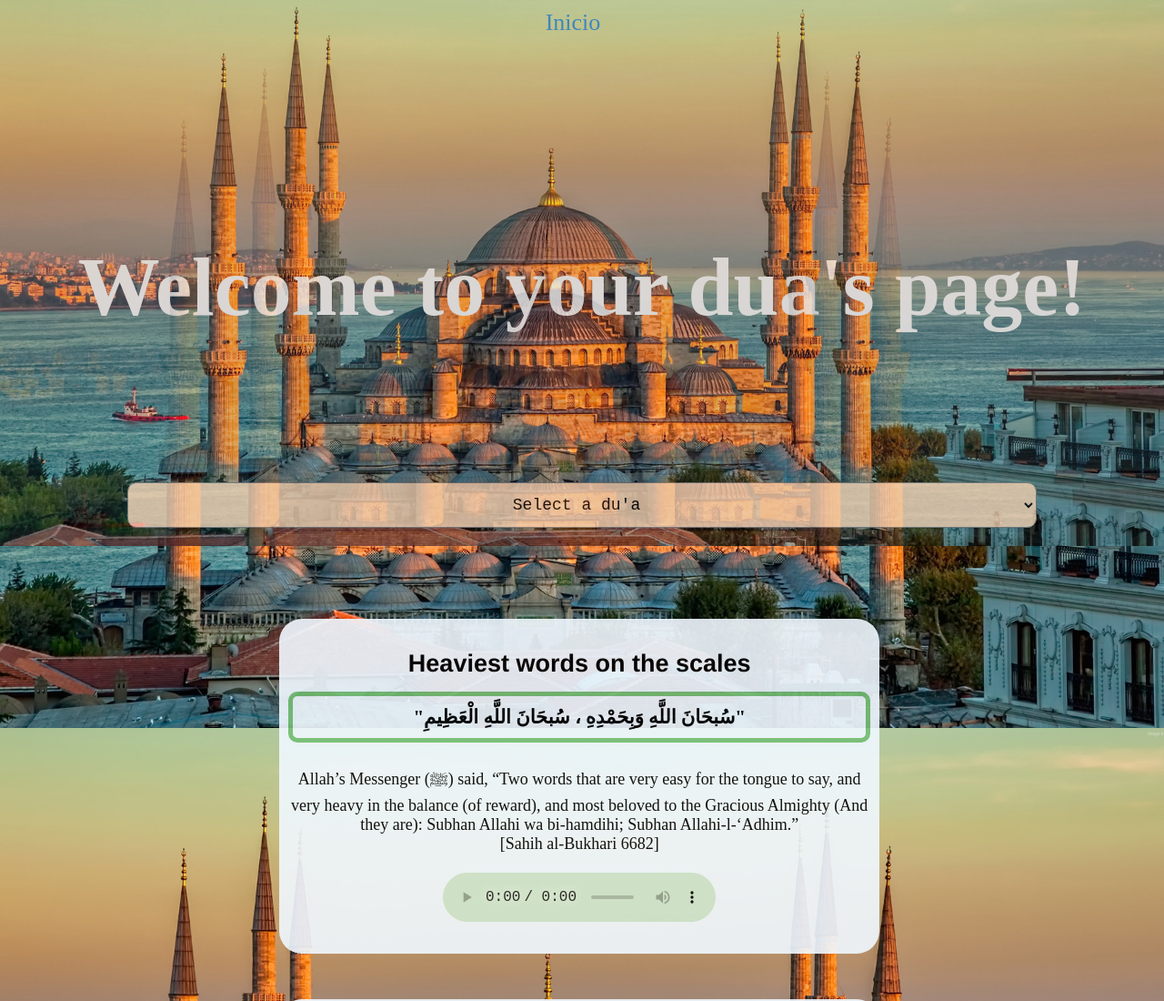
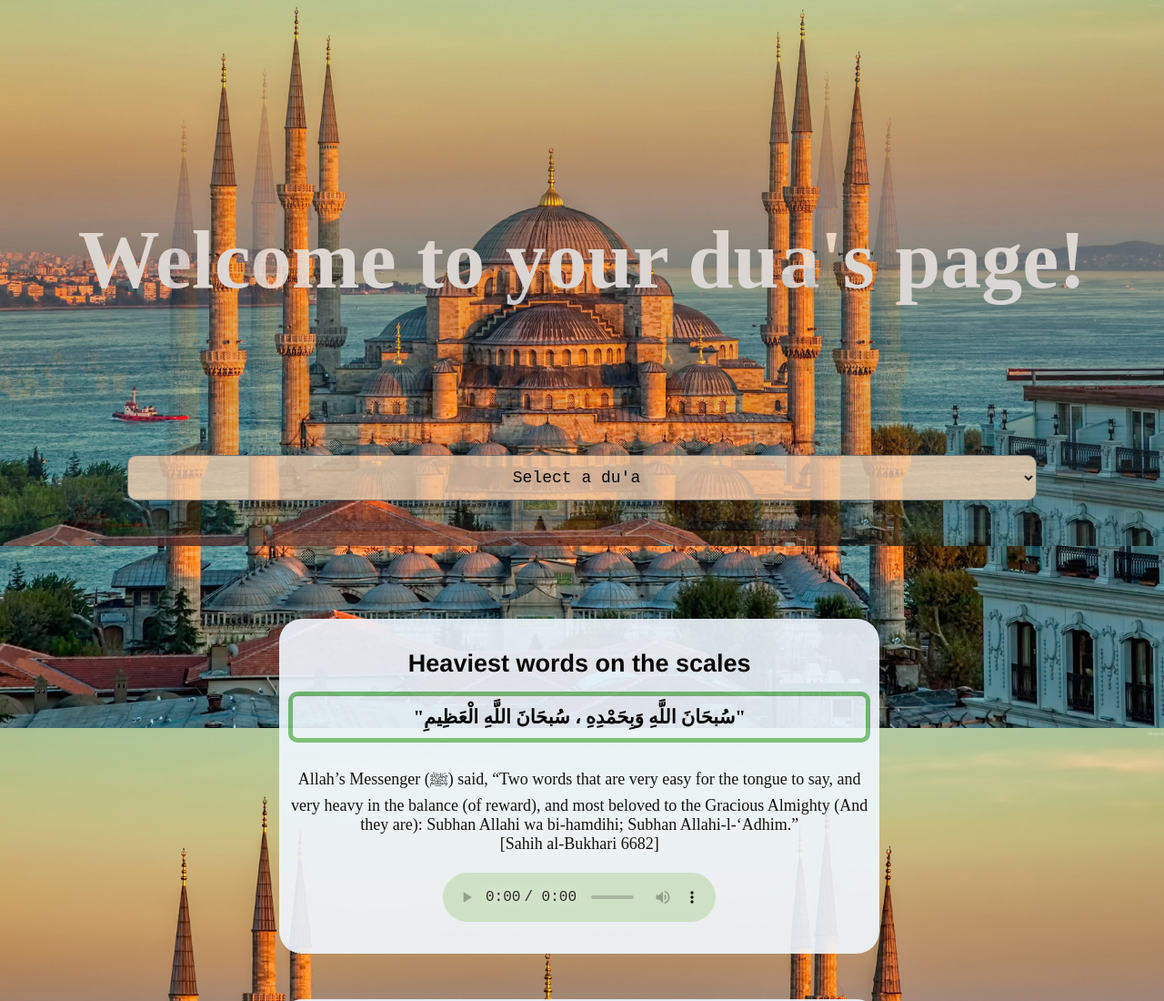
Before and after one commit to al426285/al426285.github.io, a plain HTML site: page index.html in a window 1280 px wide. Shown: the top 1100 px of the page at 91% size. Drawn offline with Linux system fonts and the light colour scheme.

Commit message:
sin nav
tendré que mirar como hacer elnav fijo

```diff
--- a/index.html
+++ b/index.html
@@ -13,7 +13,7 @@
 <body>
     <header>
         <nav>
-            <a href="#">Inicio</a>
+            <!--<a href="#">Inicio</a>-->
             <!--<a href="#">Acerca de nosotros</a>-->
            <!-- <a href="#">Portafolio</a>-->
             <!--<a href="#">Servicios</a>-->
```
